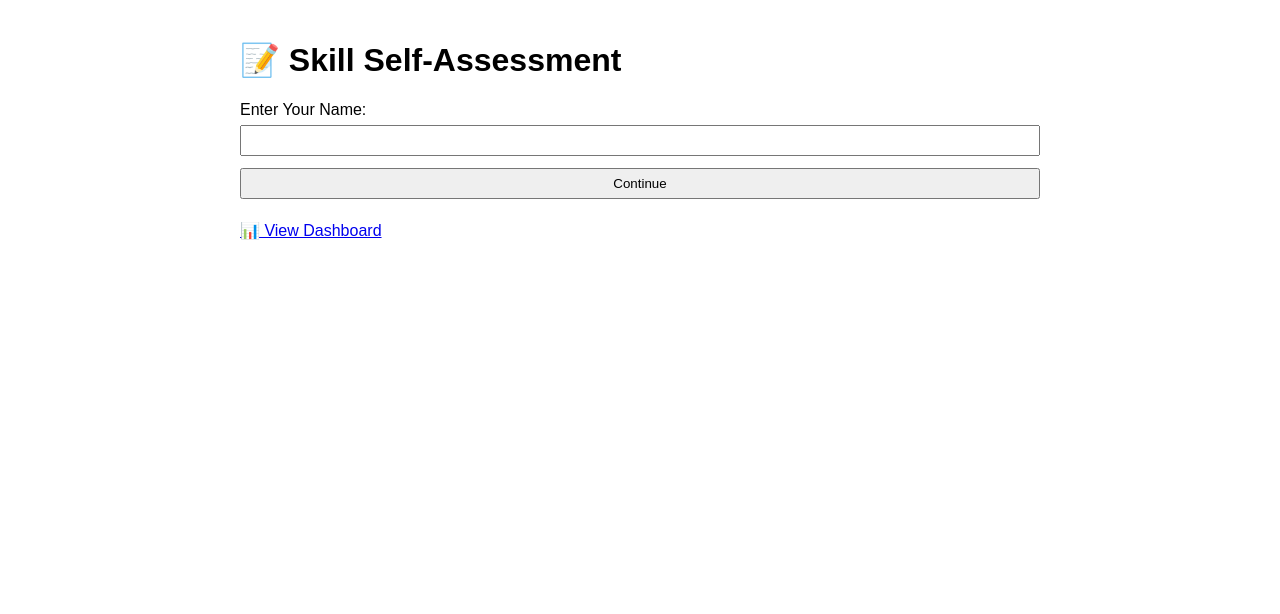
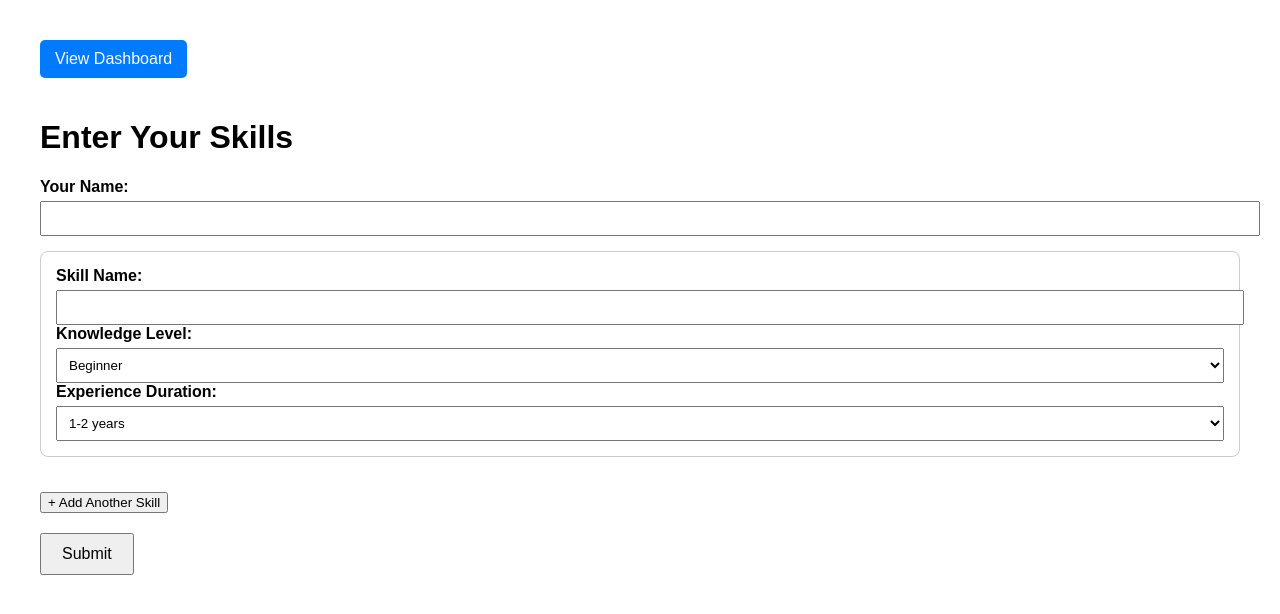
Before and after one commit to Daniel-Wilkinson1/skill-bubbles, a Flask app: page / in a window 1280 px wide. Shown: the top 614 px of the page. Run offline with Flask 3, Linux system fonts and the light colour scheme.

Commit message:
added upload_hr_data.py and hr_skills_template.xlsx

```diff
--- a/app.py
+++ b/app.py
@@ -3,6 +3,8 @@ from markupsafe import Markup
 import json
 import os
 from collections import defaultdict
+from datetime import datetime
+import pandas as pd
 import plotly.express as px
 import plotly.io as pio
 
@@ -24,36 +26,30 @@ def save_data(data):
 @app.route("/", methods=["GET", "POST"])
 def index():
     data = load_data()
-    name = request.form.get("name", "").strip().capitalize()
+    if request.method == "POST":
+        name = request.form.get("name", "").strip().capitalize()
+        new_skills = request.form.getlist("new_skill")
+        knowledges = request.form.getlist("knowledge")
+        experiences = request.form.getlist("experience")
+        timestamp = datetime.now().isoformat()
 
-    # If POST, process form submission
-    if request.method == "POST" and "submit_levels" in request.form:
-        for entry in data["entries"]:
-            if entry["user"] == name:
-                skill = entry["skill"]
-                entry["knowledge"] = request.form.get(f"knowledge_{skill}")
-                entry["experience"] = request.form.get(f"experience_{skill}")
+        for skill, knowledge, experience in zip(new_skills, knowledges, experiences):
+            skill = skill.strip().lower()
+            if skill:
+                if skill not in data["skills"]:
+                    data["skills"].append(skill)
+                data["entries"].append({
+                    "user": name,
+                    "skill": skill,
+                    "knowledge": knowledge,
+                    "experience": experience,
+                    "timestamp": timestamp
+                })
 
-        # Handle new skill
-        new_skill = request.form.get("new_skill", "").strip().lower()
-        if new_skill:
-            knowledge = request.form.get("knowledge_new")
-            experience = request.form.get("experience_new")
-            if new_skill not in data["skills"]:
-                data["skills"].append(new_skill)
-            data["entries"].append({
-                "user": name,
-                "skill": new_skill,
-                "knowledge": knowledge,
-                "experience": experience
-            })
         save_data(data)
         return redirect("/")
 
-    # Filter skills assigned to this user
-    user_skills = [e for e in data["entries"] if e["user"] == name]
-
-    return render_template("index.html", data=data, user=name, user_skills=user_skills)
+    return render_template("index.html", data=data)
 
 @app.route("/dashboard")
 def dashboard():
@@ -63,56 +59,94 @@ def dashboard():
     if not entries:
         return "<h2>No skills added yet. <a href='/'>Go back</a></h2>"
 
-    def prepare_data(field):
-        skill_map = defaultdict(lambda: {"total": 0, "users": []})
-        for entry in entries:
-            if entry[field]:
-                level_map = {"beginner": 1, "intermediate": 2, "expert": 3}
-                skill_map[entry["skill"]]["total"] += level_map.get(entry[field], 0)
-                skill_map[entry["skill"]]["users"].append(f"{entry['user']} ({entry[field].capitalize()})")
-        skills = []
-        sizes = []
-        hover_texts = []
-        for skill, info in skill_map.items():
-            skills.append(skill)
-            sizes.append(info["total"] * 10)
-            hover_texts.append("<br>".join(info["users"]))
-        return skills, sizes, hover_texts
+    # Keep only the latest entry per user per skill
+    latest_entries = {}
+    for entry in entries:
+        key = (entry["user"], entry["skill"])
+        if key not in latest_entries or entry.get("timestamp", "") > latest_entries[key].get("timestamp", ""):
+            latest_entries[key] = entry
+    entries = list(latest_entries.values())
 
-    skills_k, sizes_k, hovers_k = prepare_data("knowledge")
-    skills_e, sizes_e, hovers_e = prepare_data("experience")
+    level_map_knowledge = {"beginner": 1, "intermediate": 2, "expert": 3}
+    level_map_experience = {"1-2 years": 1, "3-5 years": 2, "5+ years": 3}
 
-    fig_k = px.scatter(
-        x=list(range(len(skills_k))), y=[2]*len(skills_k),
-        size=sizes_k, text=skills_k, custom_data=[hovers_k],
-        size_max=100
+    skill_to_x = {skill: i for i, skill in enumerate(sorted(set(entry["skill"] for entry in entries)))}
+
+    x = []
+    y = []
+    sizes = []
+    texts = []
+    custom_data = []
+    colors = []
+
+    for entry in entries:
+        skill = entry["skill"]
+        user = entry["user"]
+        knowledge = entry.get("knowledge")
+        experience = entry.get("experience")
+
+        if knowledge:
+            score = level_map_knowledge.get(knowledge, 0)
+            x.append(skill_to_x[skill])
+            y.append(2)
+            sizes.append(score * 30)
+            texts.append("")
+            custom_data.append(f"{skill}<br>{user} (Knowledge: {knowledge})")
+            colors.append("Theoretical")
+
+        if experience:
+            score = level_map_experience.get(experience, 0)
+            x.append(skill_to_x[skill])
+            y.append(1)
+            sizes.append(score * 30)
+            texts.append("")
+            custom_data.append(f"{skill}<br>{user} (Experience: {experience})")
+            colors.append("Practical")
+
+    df = pd.DataFrame({
+        "x": x,
+        "y": y,
+        "size": sizes,
+        "skill": texts,
+        "hover": custom_data,
+        "type": colors
+    })
+
+    fig = px.scatter(
+        df,
+        x="x",
+        y="y",
+        size="size",
+        text="skill",
+        custom_data=["hover"],
+        color="type",
+        size_max=100,
+        color_discrete_map={"Theoretical": "blue", "Practical": "orange"}
     )
-    fig_k.update_traces(
+    fig.update_traces(
         textposition='top center',
-        marker=dict(opacity=0.6),
+        marker=dict(opacity=0.8),
         hovertemplate='%{customdata[0]}<extra></extra>'
     )
-
-    fig_e = px.scatter(
-        x=list(range(len(skills_e))), y=[1]*len(skills_e),
-        size=sizes_e, text=skills_e, custom_data=[hovers_e],
-        size_max=100
-    )
-    fig_e.update_traces(
-        textposition='top center',
-        marker=dict(opacity=0.6),
-        hovertemplate='%{customdata[0]}<extra></extra>'
-    )
-
-    fig_k.add_trace(fig_e.data[0])
-    fig_k.update_layout(
+    fig.update_layout(
         title="Skill Bubbles: Theoretical (Top) vs Practical (Bottom)",
         showlegend=False,
-        xaxis=dict(showgrid=False, zeroline=False, showticklabels=False, title=None),
-        yaxis=dict(showgrid=False, zeroline=False, showticklabels=False, title=None),
+        xaxis=dict(
+            tickvals=list(skill_to_x.values()),
+            ticktext=[skill.capitalize() for skill in skill_to_x.keys()],
+            showgrid=False, zeroline=False, showticklabels=True, title=None
+        ),
+        yaxis=dict(
+            tickvals=[1, 2],
+            ticktext=["Practical", "Theoretical"],
+            showgrid=False, zeroline=False, title=None
+        ),
         margin=dict(l=40, r=40, t=60, b=40),
         height=600
     )
 
-    graph_html = pio.to_html(fig_k, full_html=False)
+    graph_html = pio.to_html(fig, full_html=False)
     return render_template("dashboard.html", graph_html=Markup(graph_html))
+
+if __name__ == "__main__":
+    app.run(debug=True)
--- a/templates/index.html
+++ b/templates/index.html
@@ -1,53 +1,92 @@
 <!DOCTYPE html>
-<html>
+<html lang="en">
 <head>
-    <title>Skill Entry</title>
+    <meta charset="UTF-8">
+    <title>Skill Entry Form</title>
     <style>
-        body { font-family: sans-serif; padding: 20px; max-width: 800px; margin: auto; }
-        input, select, button { margin: 6px 0; padding: 6px; width: 100%; box-sizing: border-box; }
-        table { width: 100%; border-collapse: collapse; margin-top: 20px; }
-        td, th { padding: 8px; border: 1px solid #ddd; text-align: left; }
+        body { font-family: Arial, sans-serif; margin: 40px; }
+        .form-group { margin-bottom: 15px; }
+        label { display: block; font-weight: bold; margin-bottom: 5px; }
+        input, select { width: 100%; padding: 8px; }
+        .skill-block { margin-bottom: 20px; border: 1px solid #ccc; padding: 15px; border-radius: 8px; }
+        .add-skill { margin-top: 15px; }
+        .submit-btn { padding: 10px 20px; font-size: 16px; margin-top: 20px; }
+        .btn {
+            display: inline-block;
+            padding: 10px 15px;
+            background-color: #007bff;
+            color: white;
+            text-decoration: none;
+            border-radius: 5px;
+            margin-bottom: 20px;
+        }
+        .btn:hover {
+            background-color: #0056b3;
+        }
     </style>
 </head>
 <body>
-    <h1>📝 Skill Self-Assessment</h1>
+
+    <a href="/dashboard" class="btn">View Dashboard</a>
+
+    <h1>Enter Your Skills</h1>
     <form method="POST">
-        {% if not user %}
-            <label>Enter Your Name:</label>
-            <input type="text" name="name" required>
-            <button type="submit">Continue</button>
-        {% else %}
-            <h2>Hello, {{ user }}!</h2>
-            <table>
-                <tr>
-                    <th>Skill</th>
-                    <th>Theoretical Knowledge</th>
-                    <th>Practical Experience</th>
-                </tr>
-                {% for entry in user_skills %}
-                <tr>
-                    <td>{{ entry.skill }}</td>
-                    <td>
-                        <input type="range" name="knowledge_{{ entry.skill }}" min="1" max="3" value="1">
-                    </td>
-                    <td>
-                        <input type="range" name="experience_{{ entry.skill }}" min="1" max="3" value="1">
-                    </td>
-                </tr>
-                {% endfor %}
-                <tr>
-                    <td><input type="text" name="new_skill" placeholder="Add new skill"></td>
-                    <td>
-                        <input type="range" name="knowledge_new" min="1" max="3" value="1">
-                    </td>
-                    <td>
-                        <input type="range" name="experience_new" min="1" max="3" value="1">
-                    </td>
-                </tr>
-            </table>
-            <button type="submit" name="submit_levels">Save Skills</button>
-        {% endif %}
+        <div class="form-group">
+            <label for="name">Your Name:</label>
+            <input name="name" type="text" required>
+        </div>
+
+        <div id="skills-container">
+            <div class="skill-block">
+                <label>Skill Name:</label>
+                <input type="text" name="new_skill" required>
+
+                <label>Knowledge Level:</label>
+                <select name="knowledge" required>
+                    <option value="beginner">Beginner</option>
+                    <option value="intermediate">Intermediate</option>
+                    <option value="expert">Expert</option>
+                </select>
+
+                <label>Experience Duration:</label>
+                <select name="experience" required>
+                    <option value="1-2 years">1-2 years</option>
+                    <option value="3-5 years">3-5 years</option>
+                    <option value="5+ years">5+ years</option>
+                </select>
+            </div>
+        </div>
+
+        <button type="button" class="add-skill" onclick="addSkill()">+ Add Another Skill</button><br>
+        <button type="submit" class="submit-btn">Submit</button>
     </form>
-    <p><a href="/dashboard">📊 View Dashboard</a></p>
+
+    <script>
+        function addSkill() {
+            const container = document.getElementById('skills-container');
+            const block = document.createElement('div');
+            block.className = 'skill-block';
+            block.innerHTML = `
+                <label>Skill Name:</label>
+                <input type="text" name="new_skill" required>
+
+                <label>Knowledge Level:</label>
+                <select name="knowledge" required>
+                    <option value="beginner">Beginner</option>
+                    <option value="intermediate">Intermediate</option>
+                    <option value="expert">Expert</option>
+                </select>
+
+                <label>Experience Duration:</label>
+                <select name="experience" required>
+                    <option value="1-2 years">1-2 years</option>
+                    <option value="3-5 years">3-5 years</option>
+                    <option value="5+ years">5+ years</option>
+                </select>
+            `;
+            container.appendChild(block);
+        }
+    </script>
+
 </body>
 </html>
--- a/upload_hr_data.py
+++ b/upload_hr_data.py
@@ -2,7 +2,7 @@ import pandas as pd
 import json
 
 # Load Excel file
-df = pd.read_excel("hr_skills_template.xlsx")
+df = pd.read_excel("hr_data/hr_skills_template.xlsx")
 
 # Build initial skill entries with no ratings yet
 entries = []
```
Also changed, not shown: data.json (+122 -2 lines), 2 other files.
